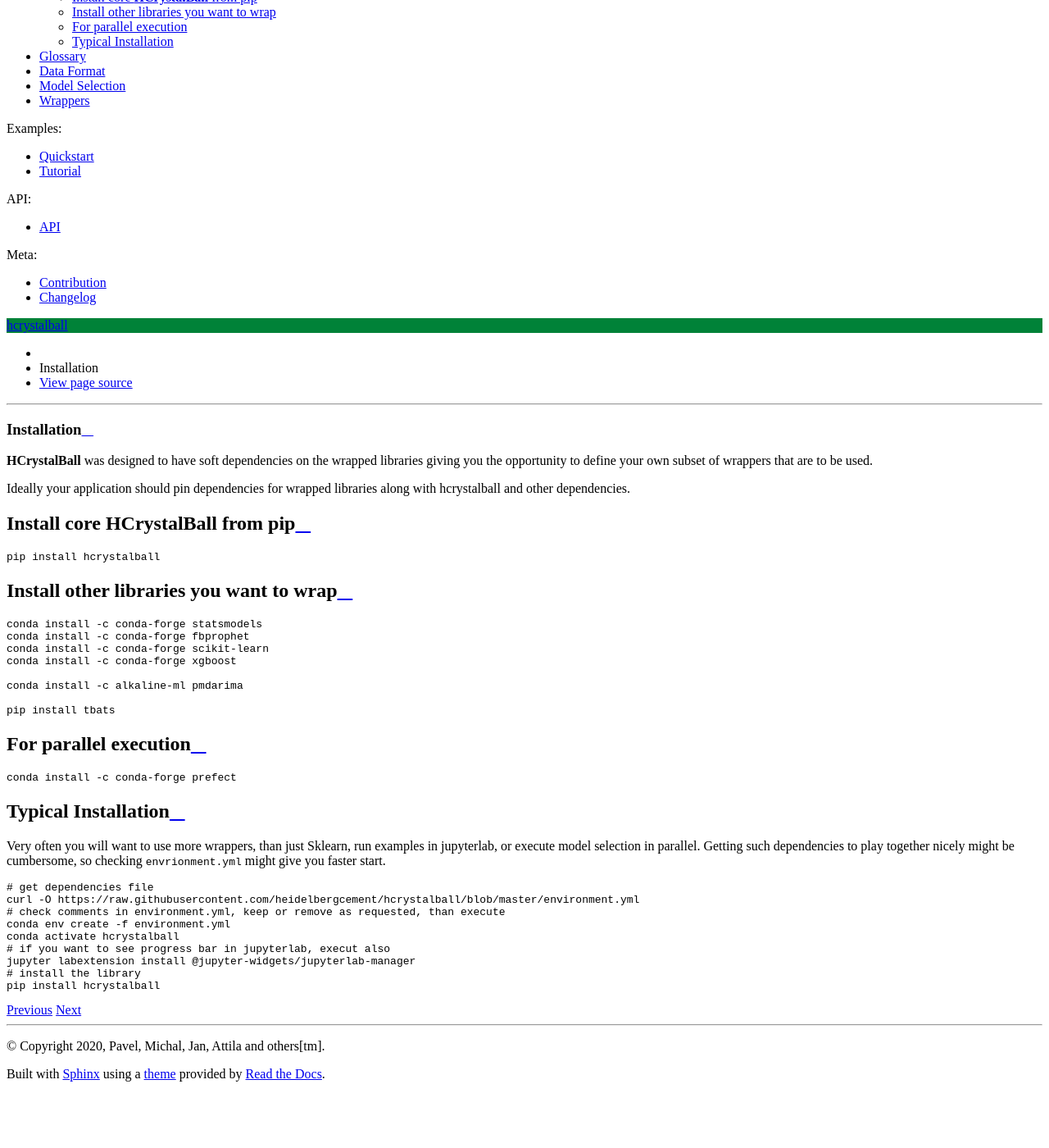
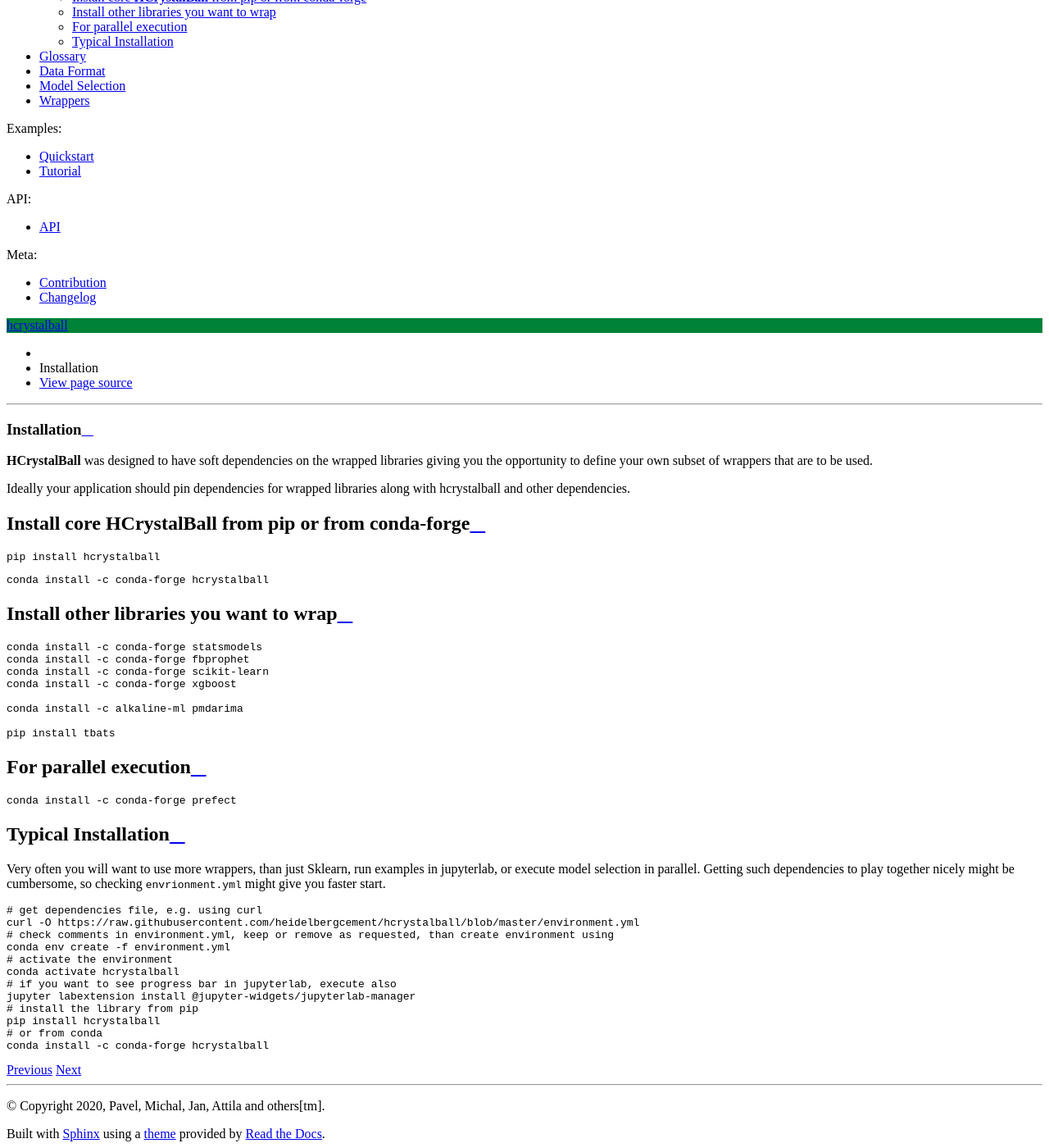
Before and after one commit to heidelbergcement/hcrystalball, a Sphinx documentation site: the page built from docs/install.rst, in a window 1280 px wide and 1400 px high, scrolled down 1196 px. Shown: the whole window at 82% size. Built offline with Sphinx 7.4.7 and the Read the Docs theme 2.0.0, drawn with Linux system fonts in a browser that asks for light colours; before the commit the page ends 2523 px from its top, so only the background shows below that; some of the changed text lies outside the part shown.

Commit message:
Add conda installation instructions

```diff
--- a/docs/install.rst
+++ b/docs/install.rst
@@ -9,12 +9,16 @@
 Ideally your application should pin dependencies for wrapped libraries along with
 hcrystalball and other dependencies.
 
-Install core **HCrystalBall** from pip
-***************************************
+Install core **HCrystalBall** from pip or from conda-forge
+**********************************************************
 
 .. code-block:: bash
 
-   pip install hcrystalball
+    pip install hcrystalball
+
+.. code-block:: bash
+
+    conda install -c conda-forge hcrystalball
 
 Install other libraries you want to wrap
 *****************************************
@@ -46,12 +50,15 @@
 
 .. code-block:: bash
 
-    # get dependencies file
+    # get dependencies file, e.g. using curl
     curl -O https://raw.githubusercontent.com/heidelbergcement/hcrystalball/blob/master/environment.yml
-    # check comments in environment.yml, keep or remove as requested, than execute
+    # check comments in environment.yml, keep or remove as requested, than create environment using
     conda env create -f environment.yml
+    # activate the environment
     conda activate hcrystalball
-    # if you want to see progress bar in jupyterlab, execut also
+    # if you want to see progress bar in jupyterlab, execute also
     jupyter labextension install @jupyter-widgets/jupyterlab-manager
-    # install the library
+    # install the library from pip
     pip install hcrystalball
+    # or from conda
+    conda install -c conda-forge hcrystalball
--- a/environment.yml
+++ b/environment.yml
@@ -32,4 +32,4 @@
   - tbats==1.0.10 #(T)BATSWrapper, pinning patch version needed to to change in 1.0.3
   - pytest # to run tests
   - pytest-cov # to run tests
-  - . # for the docs build
+  - . # for the docs build, remove when not having cloned git repository and run `pip install hcrystalball` or `conda install -c conda-forge hcrystalball` instead
```
Also changed, not shown: README.md (+12 -5 lines).
